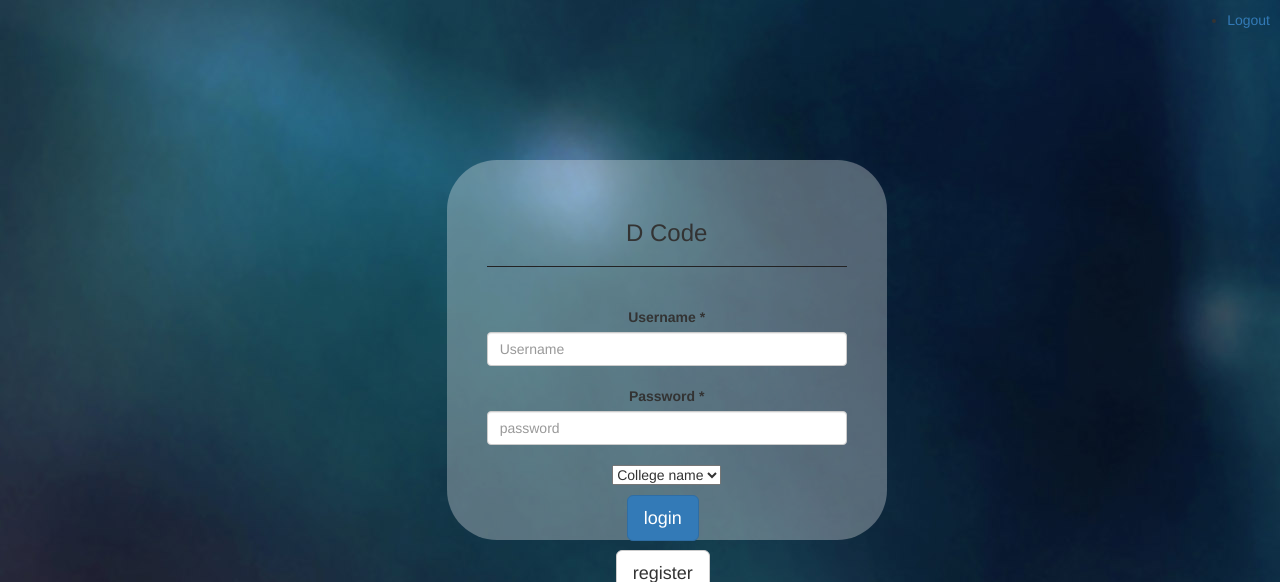
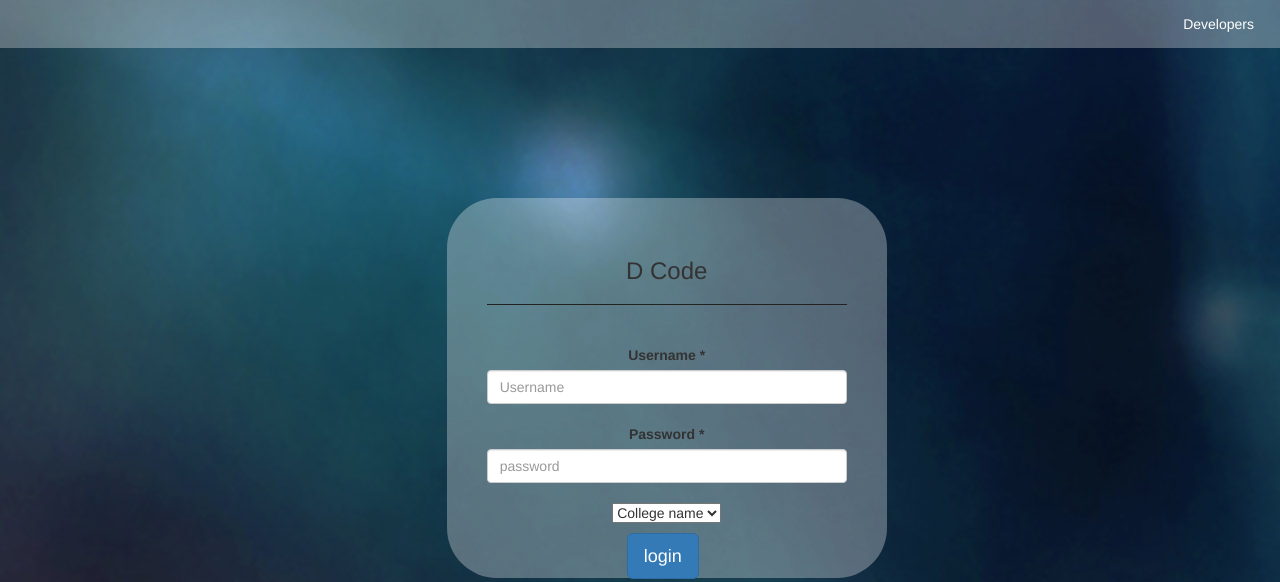
Before and after one commit to AJaxRUN/dcode, a PHP site: page /DCode/modules/login_module/login.php in a window 1280 px wide. Shown: the top 582 px of the page. Run offline with PHP 8.4, Linux system fonts and the light colour scheme.

Commit message:
Developer

```diff
--- a/css/login.css
+++ b/css/login.css
@@ -13,3 +13,45 @@ body {
 hr{
 	border-color: #222223;
 }
+ul {
+    list-style-type: none;
+    margin: 0;
+    padding: 0;
+    overflow: hidden;
+    background-color: rgba(255,255,255, 0.30);
+  }
+
+  li {
+    float: left;
+  }
+
+  li a {
+    display: block;
+    color: white;
+    text-align: center;
+    padding: 14px 16px;
+    text-decoration: none;
+  }
+
+  li a:hover {
+    background-color: white;
+    color:black;
+  }
+#panel{
+	border: solid 1px #c3c3c3;
+	display: none;
+  background-color: rgba(255,255,255, 0.30);
+  width:500px;
+  float:right;
+}
+.card {
+    /* Add shadows to create the "card" effect */
+    box-shadow: 0 4px 8px 0 rgba(0,0,0,0.2);
+    transition: 0.3s;
+    border-radius: 5px;
+    margin-bottom:5px;
+    background:rgb(255, 255, 255);
+    color:black;
+    padding:5px;
+    text-align:center;
+}
--- a/modules/login_module/login.php
+++ b/modules/login_module/login.php
@@ -9,13 +9,37 @@
 <html>
 <head>
 	<title>D CODE</title>
+	<script src="https://code.jquery.com/jquery-3.3.1.min.js"></script>
+	<script>
+	$(document).ready(function(){
+    $("#flip").click(function(){
+        $("#panel").slideToggle("slow");
+    });
+});
+	</script>
 	<link rel="stylesheet" href="../../css/login.css">
 	<ul>
-  <li style="float:right;margin-right:10px;"><a class="active" href="../logout/logout.php">Logout</a></li>
+  <li style="float:right;margin-right:10px;" id="flip"><a class="active">Developers</a></li>
 </ul>
 </head>
 <body>
 	<div class="container-fluid">
+	<div id="panel">
+		<div class="card">
+		<!-- <div class="container"> -->
+			<h4><b>Arjun C R</b></h4>
+			<h5>CSE-A</h5>
+			<h5>2016-20</h5>
+		<!-- </div> -->
+</div>
+		<div class="card">
+		<!-- <div class="container"> -->
+			<h4><b>R Akshaya</b></h4>
+			<h5>CSE-A</h5>
+			<h5>2016-20</h5>
+		<!-- </div> -->
+</div>
+</div>
 		<form type="post">
 			<div class="form-group col-lg-3 col-sm-offset-4" style="padding-top: 12%;text-align: center;">
 				<div class="inputBg">
@@ -40,7 +64,6 @@
 		</form>
 	</div>
 </body>
-<script src="https://code.jquery.com/jquery-3.3.1.min.js"></script>
   <script type="text/javascript">
     if(msg!="")
       $("#invalid").text(msg);
```
